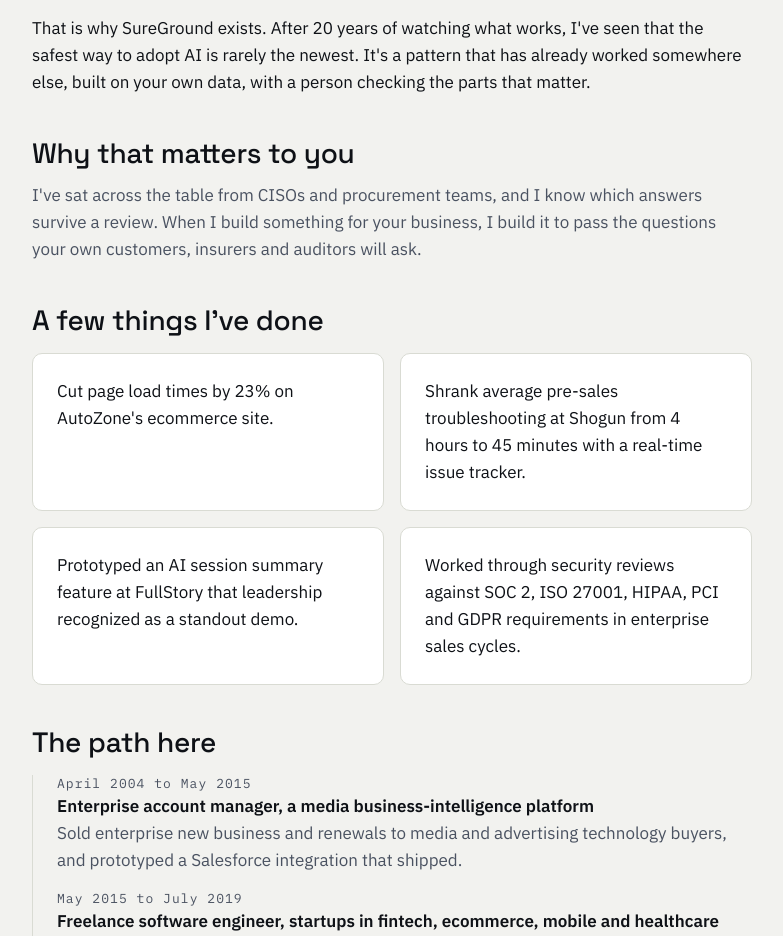
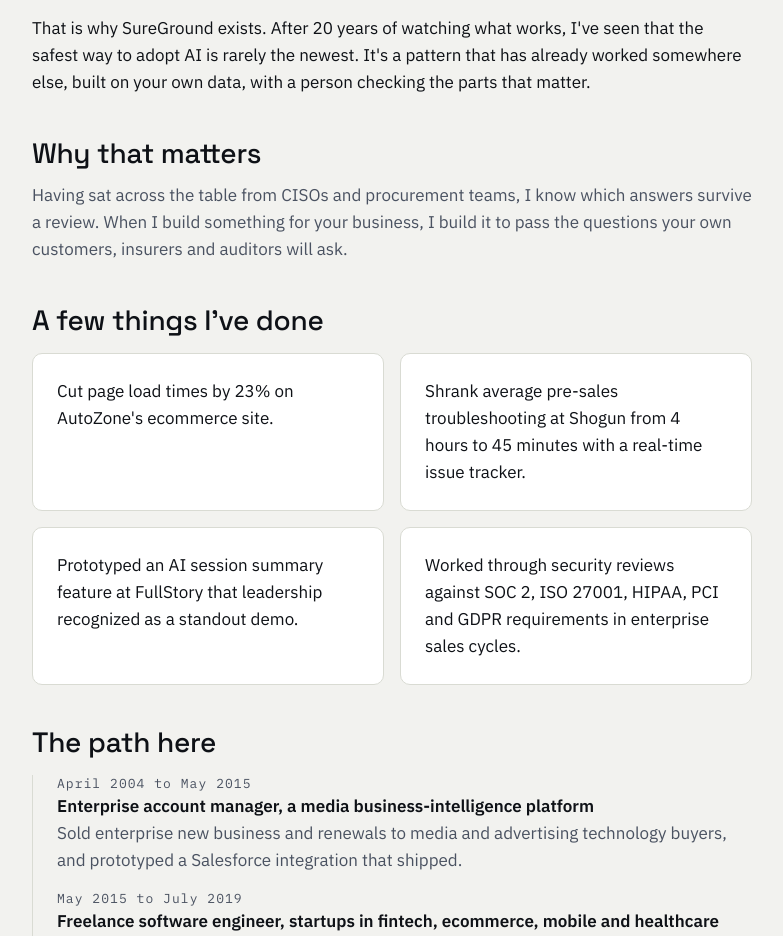
Before and after one commit to dfrho/sureground-tech, a Next.js app: page /about in a window 1280 px wide. Shown: the part 920-1856 px from the top of the page, without its empty margins (248-1031 px from the left). Built offline with nearby package versions, Linux system fonts and the light colour scheme.

Commit message:
p2: About wording edits
Co-Authored-By: Claude Opus 5.5 <noreply@anthropic.com>

```diff
--- a/app/(site)/about/page.tsx
+++ b/app/(site)/about/page.tsx
@@ -79,12 +79,12 @@ export default function AboutPage() {
 
         <section aria-labelledby="matters-title" className="mt-4">
           <h2 id="matters-title" className="font-display text-h2">
-            Why that matters to you
+            Why that matters
           </h2>
           <p className="mt-3 text-muted">
-            I&apos;ve sat across the table from CISOs and procurement teams, and I know which
-            answers survive a review. When I build something for your business, I build it to pass
-            the questions your own customers, insurers and auditors will ask.
+            Having sat across the table from CISOs and procurement teams, I know which answers
+            survive a review. When I build something for your business, I build it to pass the
+            questions your own customers, insurers and auditors will ask.
           </p>
         </section>
 
```
